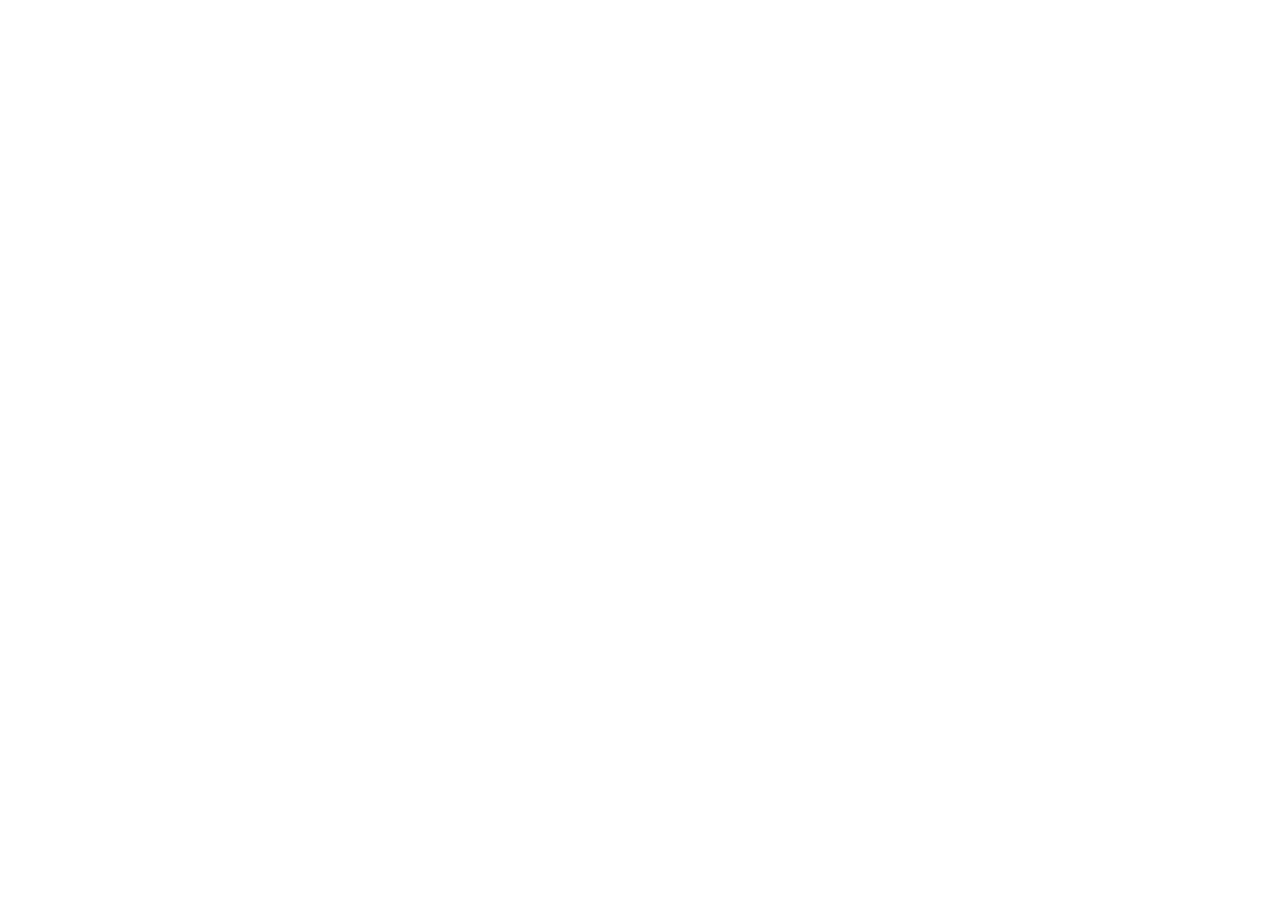
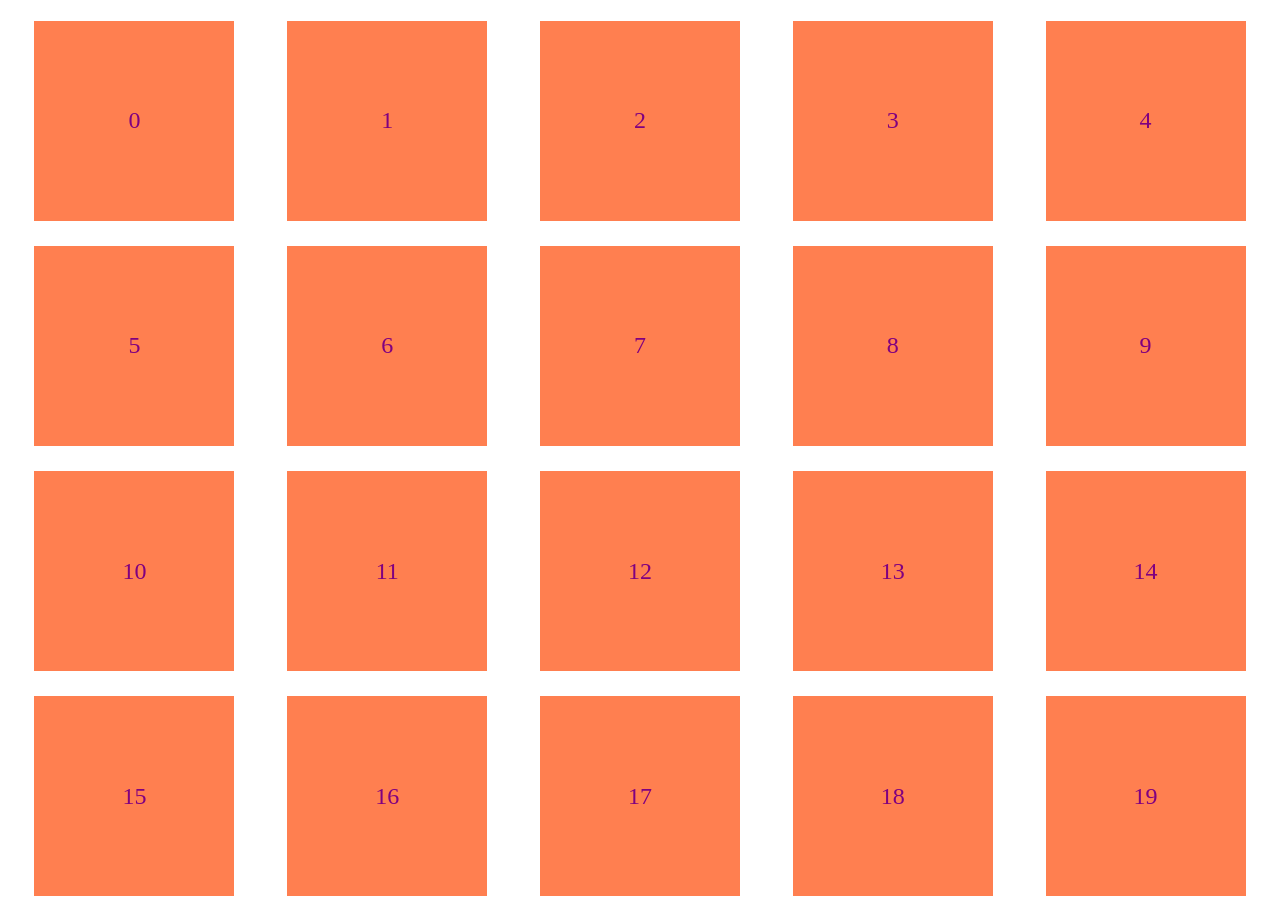
Before and after one commit to mcloughman/squares, a plain HTML site: page index.html in a window 1280 px wide. Shown: the top 899 px of the page. Before the commit the page ends 800 px from the top, so only its background shows below. Drawn offline with Linux system fonts and the light colour scheme.

Commit message:
update index.js and style.css to get squares rendering properly to the page

```diff
--- a/index.js
+++ b/index.js
@@ -0,0 +1,12 @@
+const containerGrid = document.querySelector(".container")
+let counter = 0;
+for (let i = 0; i < 6; i++) {
+    for (let j = 0; j < 6; j++) {
+        const newDiv  = document.createElement("div");
+        newDiv.classList.add("square")
+        newDiv.setAttribute("data-id", counter);
+        newDiv.innerHTML = counter;
+        counter++;
+        containerGrid.append(newDiv)
+    }
+}
--- a/style.css
+++ b/style.css
@@ -1,3 +1,21 @@
 .container {
-    display: grid;
+   display: flex;
+   justify-content: space-around;
+   flex-wrap: wrap;
+
 }
+
+
+
+.square {
+    display: flex;
+    width: 200px;
+    height: 200px;
+    background-color: coral;
+    color: purple;
+    font-size: 24px;
+    display: flex;
+    justify-content: center;
+    align-items: center;
+    margin: 1%;
+}
```
